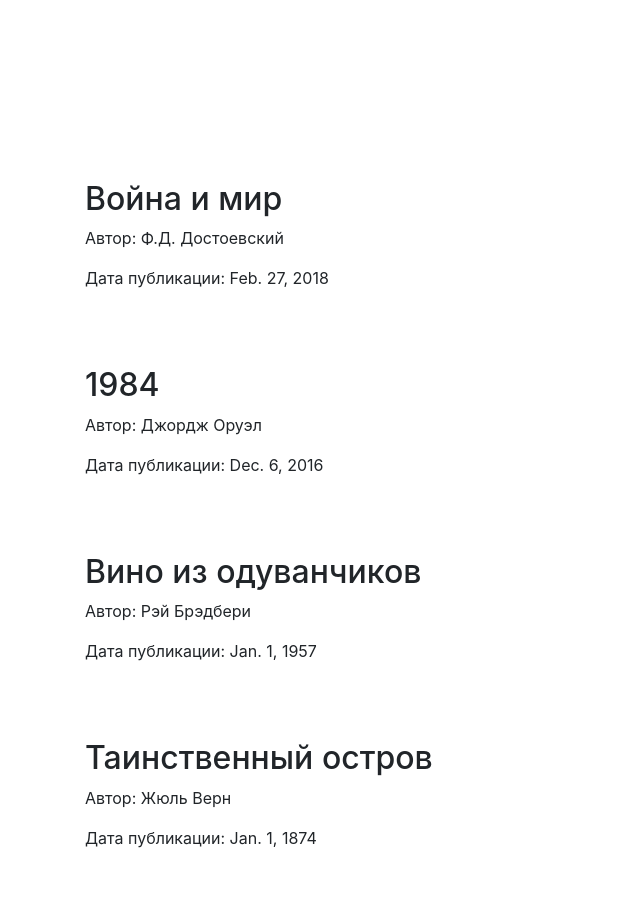
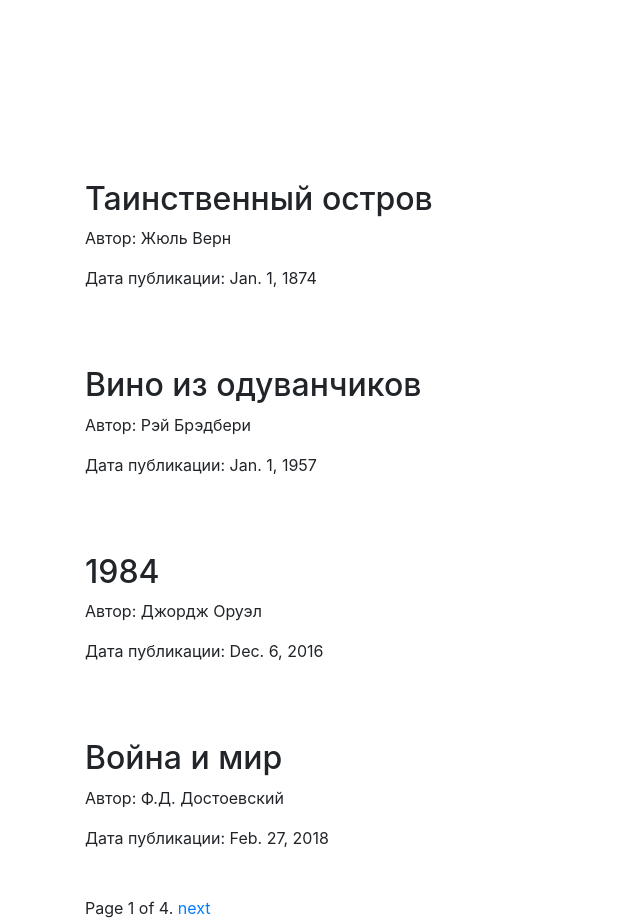
Before and after one commit to ZibyMax/databases_1, a Django app: page / in a window 1280 px wide. Shown: the part 78-998 px from the top of the page, without its empty margins (0-640 px from the left). Before the commit the page ends 926 px from the top, so only its background shows below. Run offline with Django 3.2, Linux system fonts and the light colour scheme; data comes from the database, SQL or seed files in the repository; some libraries are stand-ins or nearby versions.

Commit message:
это пиздец!

```diff
--- a/models_list_displaying/books/views.py
+++ b/models_list_displaying/books/views.py
@@ -7,9 +7,12 @@ from books.models import Book
 
 class BookListView(generic.ListView):
     model = Book
+    paginate_by = 1
 
     def get_context_data(self, **kwargs):
         context = super(BookListView, self).get_context_data(**kwargs)
+        context['object_list'] = Book.objects.all().order_by('pub_date')
+        print(context)
         return context
 
     def get_queryset(self, **kwargs):
--- a/models_list_displaying/templates/books/book_list.html
+++ b/models_list_displaying/templates/books/book_list.html
@@ -7,7 +7,7 @@
         <div class="header">
             <h1><a href="/books">Каталог</a></h1>
         </div>
-        {% for book in book_list %}
+        {% for book in object_list %}
         <div class="row">
             <div class="book col-md-4">
                 <h2>{{ book.name}}</h2>
@@ -16,6 +16,20 @@
             </div>
         </div>
         {% endfor %}
-        {{ new }}
+        {% if is_paginated %}
+        <div class="pagination">
+            <span class="page-links">
+              {% if page_obj.has_previous %}
+                  <a href="{{ request.path }}?page={{ page_obj.previous_page_number }}">previous</a>
+              {% endif %}
+              <span class="page-current">
+                  Page {{ page_obj.number }} of {{ page_obj.paginator.num_pages }}.
+              </span>
+              {% if page_obj.has_next %}
+                  <a href="{{ request.path }}?page={{ page_obj.next_page_number }}">next</a>
+              {% endif %}
+            </span>
+        </div>
+        {% endif %}
     </div>
 {% endblock %}
```
